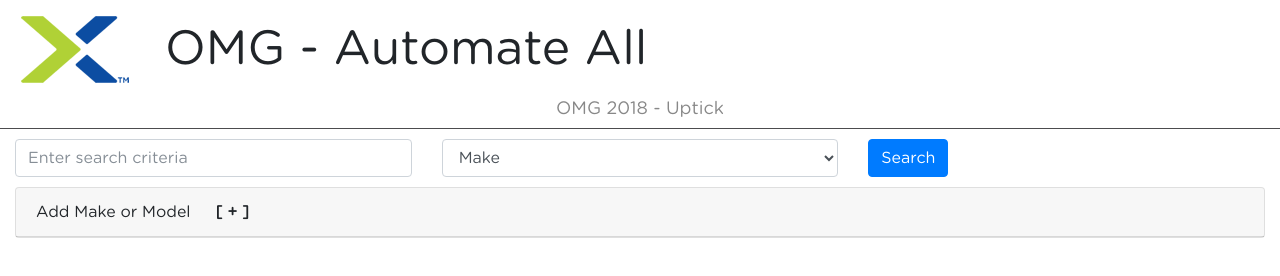
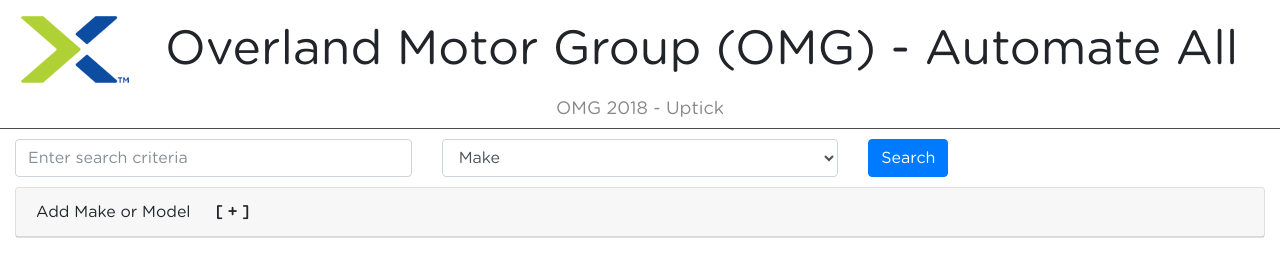
Before and after one commit to NandakumarNTNX/techsummit2018, a website: page index.html in a window 1280 px wide. Drawn offline with Linux system fonts and the light colour scheme; no server answers.

Commit message:
Add files via upload

```diff
--- a/index.html
+++ b/index.html
@@ -14,7 +14,7 @@
     				<div class="row" id="top-header">
     					<img src="./images/nutanix-x-2.png">
     					<div class="col-sm">
-    						OMG - Automate All
+    						Overland Motor Group (OMG) - Automate All
     					</div>
     					<!-- top-header -->
 	   				</div>
```
